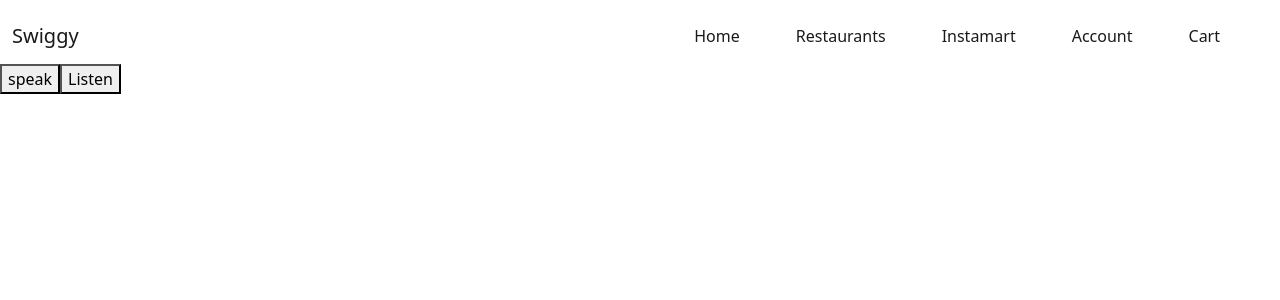
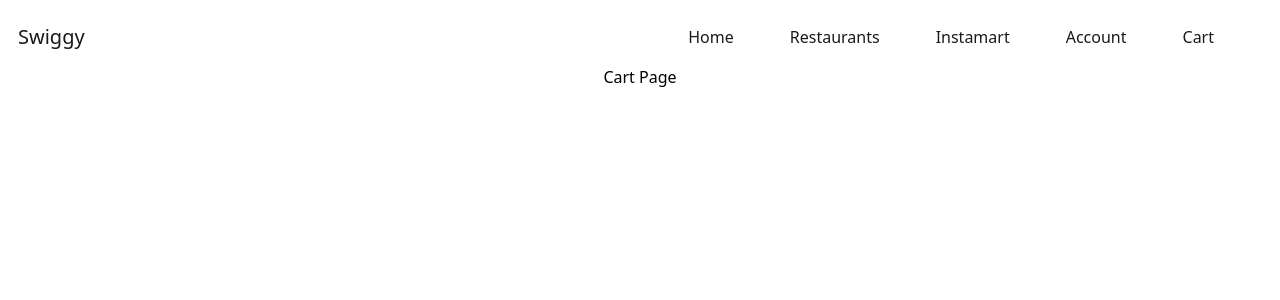
Before and after one commit to shivaprasad59/MYPROJECT, a React (Create React App) app: page /Cart/Home.js in a window 1280 px wide. Shown: the top 300 px of the page. Built offline with nearby package versions, Linux system fonts and the light colour scheme.

Commit message:
second commit

```diff
--- a/src/App.js
+++ b/src/App.js
@@ -1,6 +1,5 @@
-import react from "react";
+import React from "react";
 import Navbar from "./components/Navbar";
-import Home from "./components/Restaurants/Home";
 function App() {
   return(
     <>
--- /dev/null
+++ b/src/components/Account/Home.js
@@ -0,0 +1,9 @@
+import React from 'react'
+
+const Home = () => {
+  return (
+    <div>Account</div>
+  )
+}
+
+export default Home
--- /dev/null
+++ b/src/components/Cart/Home.js
@@ -0,0 +1,9 @@
+import React from 'react'
+
+const Home = () => {
+  return (
+    <div>Cart Page</div>
+  )
+}
+
+export default Home
--- /dev/null
+++ b/src/components/Instamart/Home.js
@@ -0,0 +1,9 @@
+import React from 'react'
+
+const Home = () => {
+  return (
+    <div>Instamart</div>
+  )
+}
+
+export default Home
--- a/src/components/Navbar.css
+++ b/src/components/Navbar.css
@@ -1,3 +1,9 @@
 .nav-item{
     margin-right: 40px;
 }
+.main-button{
+    width: 100%;
+    height: 100%;
+    border: none;
+    background-color: white;
+}
--- a/src/components/Navbar.js
+++ b/src/components/Navbar.js
@@ -1,12 +1,16 @@
-import React from 'react'
+import React, { useEffect } from 'react'
 import { useState } from 'react';
 import './Navbar.css'
 import Home from './Restaurants/Home';
-import { Link, Route, Routes } from 'react-router-dom';
+import Home1 from './Instamart/Home';
+import Home2 from './Account/Home'
+import Home3 from './Cart/Home'
+import { Link, Route, Routes, useNavigate } from 'react-router-dom';
 
 const Navbar = () => {
-
+    const [talk,setTalk]=useState(true);
     const speak = () => {
+       if(talk){
         const synth = window.speechSynthesis;
         const utterance = new SpeechSynthesisUtterance();
 
@@ -17,6 +21,11 @@
         });
 
         synth.speak(utterance);
+       }
+       setTimeout(()=>{
+
+       }, 500);
+        setTalk(false);
     };
 
     const [test, setTest] = useState("");
@@ -24,9 +33,6 @@
     const handleListen = () => {
         const recognition = new window.webkitSpeechRecognition();
 
-        recognition.onstart = () => {
-            console.log("Speech recognition listening...");
-        };
 
         recognition.onresult = (event) => {
             const transcript = event.results[0][0].transcript;
@@ -35,9 +41,33 @@
 
         recognition.start();
     };
+    const navigate = useNavigate();
+    const Goto = () => {
+        if (test !== "") {
+            if (test === "Go to restaurants.") {
+                navigate("/Restaurants/Home.js");
+            }
+            else if (test === "Go to account.") {
+                navigate("/Account/Home.js");
+            }
+            else if (test === "Go to cart.") {
+                navigate("/Cart/Home.js");
+            }
+            else if (test === "Go to instamart.") {
+                navigate("/Instamart/Home.js");
+            }
+        }
+    }
+    useEffect(() => {
+        Goto();
+    }, [test])
+    if(talk===false){
+        handleListen();
+    }
 
     return (
-        <>
+        <button onClick={speak} className='main-button'>
+            <>
             <div>
                 <nav className="navbar navbar-expand-lg bg-body-tertiary mt-2">
                     <div className="container-fluid">
@@ -68,15 +98,16 @@
                 </nav>
             </div>
             <div>
-                <button onClick={speak}>speak</button>
-                <button onDoubleClick={handleListen}>Listen</button>
-                {test}
             </div>
             <Routes>
-                <Route exact path="/" element={<Navbar/>} />
-                <Route exact path="/Restaurants/Home" element={<Home/>} />
+                <Route exact path='/' />
+                <Route exact path="/Restaurants/Home.js" element={<Home />} />
+                <Route exact path="/Instamart/Home.js" element={<Home1 />} />
+                <Route exact path="/Account/Home.js" element={<Home2 />} />
+                <Route exact path="/Cart/Home.js" element={<Home3 />} />
             </Routes>
         </>
+        </button>
     );
 }
 
--- a/src/components/Restaurants/Home.js
+++ b/src/components/Restaurants/Home.js
@@ -1,15 +1,14 @@
 import React from 'react'
 import data from '../Restaurants/Restaurantsdata'
 const Home = () => {
-    console.log(data);
     return (
         <div>
 
             <div>
                 {data.map((item) => {
-                        return (
-                            <div className='restaurants-data'key={item.id}>
-                                <div className="card" style={{width: "18rem"}} >
+                    return (
+                        <div className='restaurants-data' key={item.id}>
+                            <div className="card" style={{ width: "18rem" }} >
                                 <img src={item.image} className="card-img-top" alt="..." />
                                 <div className="card-body">
                                     <h5 className="card-title">{item.name}</h5>
@@ -17,12 +16,9 @@
                                     <h5 className="rating">{item.rating}</h5>
                                 </div>
                             </div>
-                            </div>
-                        )
-                    })}
-            </div>
-            <div>
-                <h1>HEllo</h1>
+                        </div>
+                    )
+                })}
             </div>
         </div>
 
```
